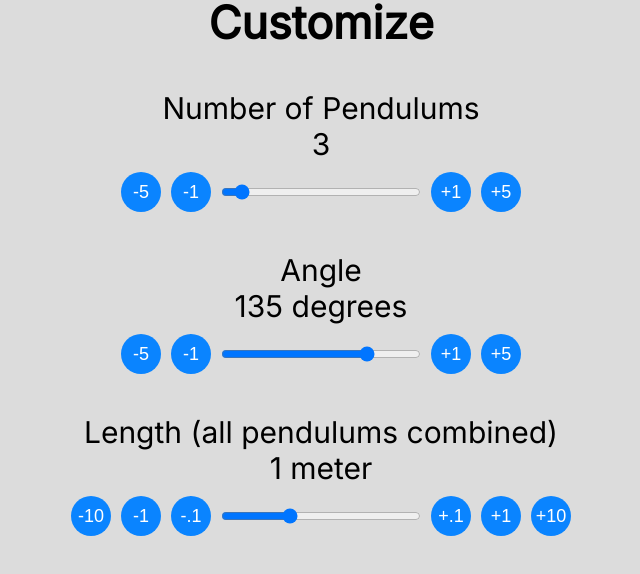
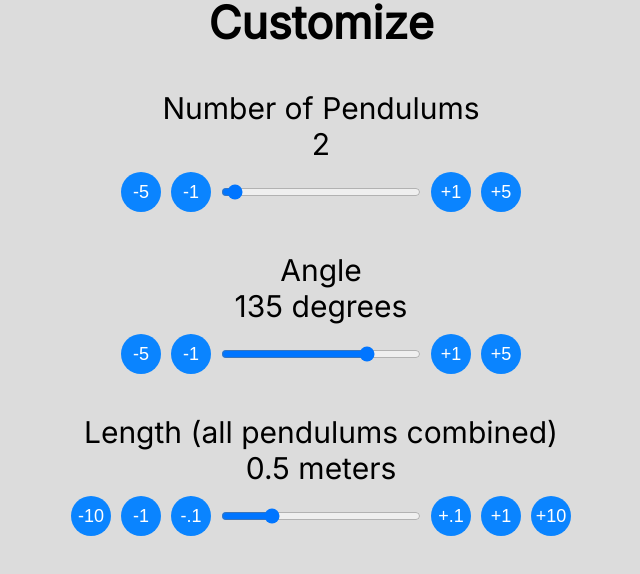
Before and after one commit to philipturner/multipendulum, a plain HTML site: page index.html in a window 1280 px wide. Shown: the part 1140-1714 px from the top of the page, without its empty margins (319-959 px from the left). Drawn offline with Linux system fonts and the light colour scheme.

Commit message:
Update index.html
Change interface elements to reflect new default parameters

```diff
--- a/index.html
+++ b/index.html
@@ -148,11 +148,11 @@
         <div class="options-spacer"></div>
 
         <p class="options-text"><label for="num-pendulums-slider">Number of Pendulums</label></p>
-        <p class="options-text" id="num-pendulums-text">3</p>
+        <p class="options-text" id="num-pendulums-text">2</p>
         <div class="integer-change-button-container">
             <button class="integer-change-button" onclick="changeNumPendulumsBy(-5)">-5</button>
             <button class="integer-change-button" onclick="changeNumPendulumsBy(-1)">-1</button>
-            <input class="options-slider" type="range" min="1" max="30" value="3" id="num-pendulums-slider">
+            <input class="options-slider" type="range" min="1" max="30" value="2" id="num-pendulums-slider">
             <button class="integer-change-button" onclick="changeNumPendulumsBy(1)">+1</button>
             <button class="integer-change-button" onclick="changeNumPendulumsBy(5)">+5</button>
         </div>
@@ -172,13 +172,13 @@
         <div class="options-spacer"></div>
 
         <p class="options-text"><label for="combined-length-slider">Length (all pendulums combined)</label></p>
-        <p class="options-text" id="combined-length-text">1 meter</p>
+        <p class="options-text" id="combined-length-text">0.5 meters</p>
         <div id="combined-length-change-box">
             <div class="integer-change-button-container-2">
                 <button class="integer-change-button" onclick="changeCombinedLengthBy(-100)">-10</button>
                 <button class="integer-change-button" onclick="changeCombinedLengthBy(-10)">-1</button>
                 <button class="integer-change-button" onclick="changeCombinedLengthBy(-1)">-.1</button>
-                <input class="options-slider" type="range" min="-10000" max="20000" value="0" id="combined-length-slider">
+                <input class="options-slider" type="range" min="-10000" max="20000" value="-3010" id="combined-length-slider">
                 <button class="integer-change-button" onclick="changeCombinedLengthBy(1)">+.1</button>
                 <button class="integer-change-button" onclick="changeCombinedLengthBy(10)">+1</button>
                 <button class="integer-change-button" onclick="changeCombinedLengthBy(100)">+10</button>
```
